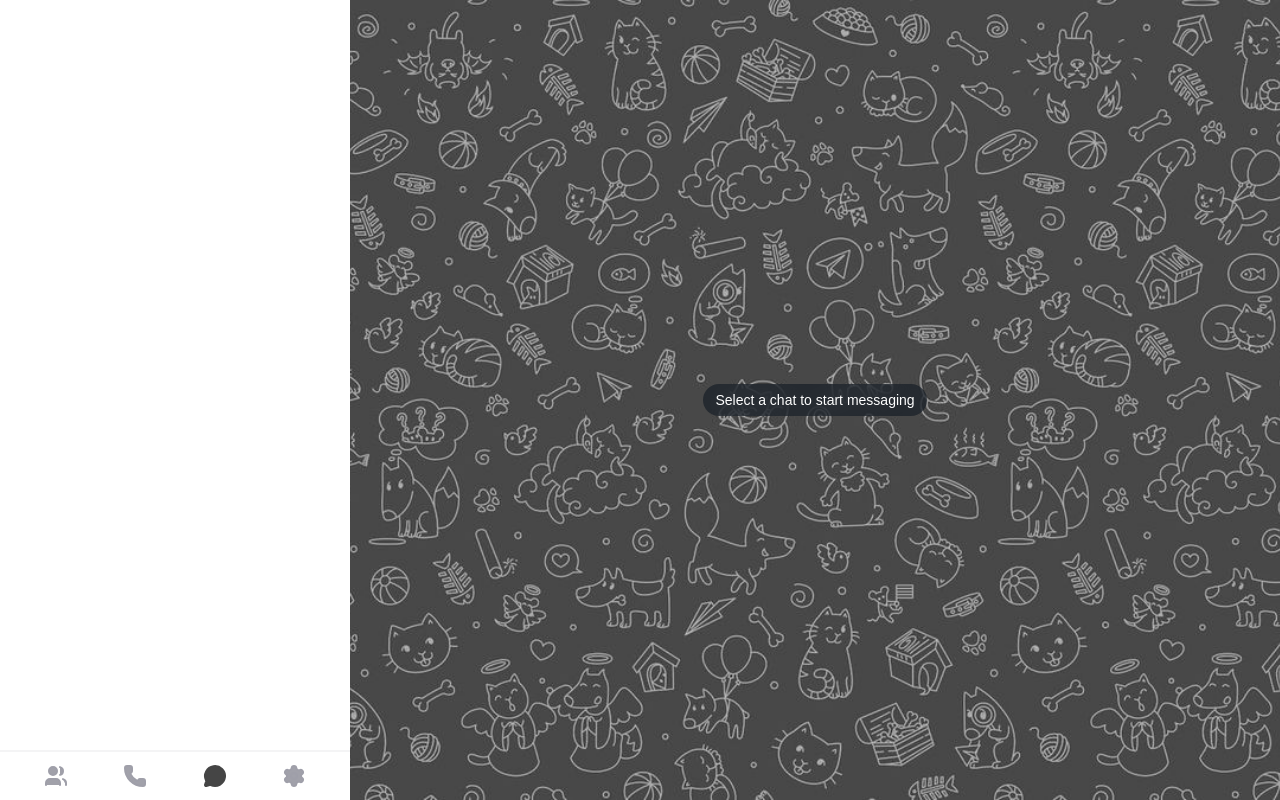
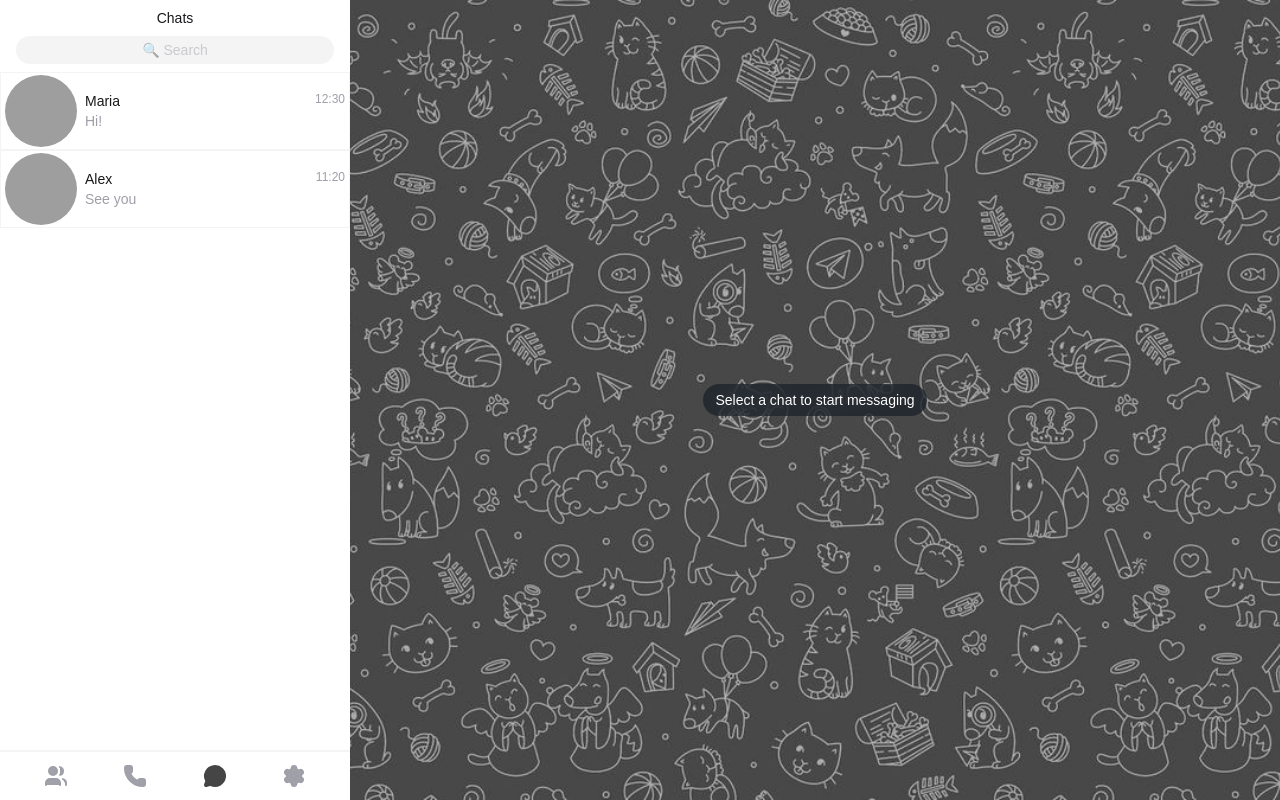
Before and after one commit to pudgynator/Chat-bot, a React (Vite) app: page / in a window 1280 px wide. Built offline with nearby package versions, Linux system fonts and the light colour scheme; grey boxes are pictures that could not be loaded.

Commit message:
Add Search bar and chat list components

```diff
--- a/src/ChatList/SearchBar.tsx
+++ b/src/ChatList/SearchBar.tsx
@@ -0,0 +1,20 @@
+
+type SearchBarProps = {
+    onSearch: (value: string) => void;
+}
+
+
+export function SearchBar({ onSearch }: SearchBarProps) {
+    const sign = "\u{1F50D}";
+
+    return (
+        <div className="w-full px-4 mb-2">
+            <input
+                type="text"
+                onChange={e => onSearch(e.target.value)}
+                className="flex w-full bg-zinc-100 text-sm text-zinc-400 text-center rounded-full px-6 py-1 focus:outline-none"
+                placeholder={`${sign} Search`}
+            />
+        </div>
+    )
+}
--- a/src/components/Layout/Sidebar.tsx
+++ b/src/components/Layout/Sidebar.tsx
@@ -1,11 +1,22 @@
 //import { ChatList } from "../../ChatList/ChatList";
 
 import { ChatTab } from "../../ChatList/ChatTab";
+import { SearchBar } from "../../ChatList/SearchBar";
+import { ChatList } from "../../ChatList/ChatList";
+import { useState } from "react";
+
 
 
 export function Sidebar() {
+    const [search, setSearch] = useState("");
+
     return (
         <aside className="flex flex-col h-full w-[350px] min-w-[300px] flex-shrink-0 bg-white ">
+            <div className="flex item-center justify-center py-2">
+                <span className="text-sm text-zinc-900">Chats</span>
+            </div>
+            <SearchBar onSearch={setSearch}/>
+            <ChatList search={search} />
             <ChatTab />
 
         </aside>
```
